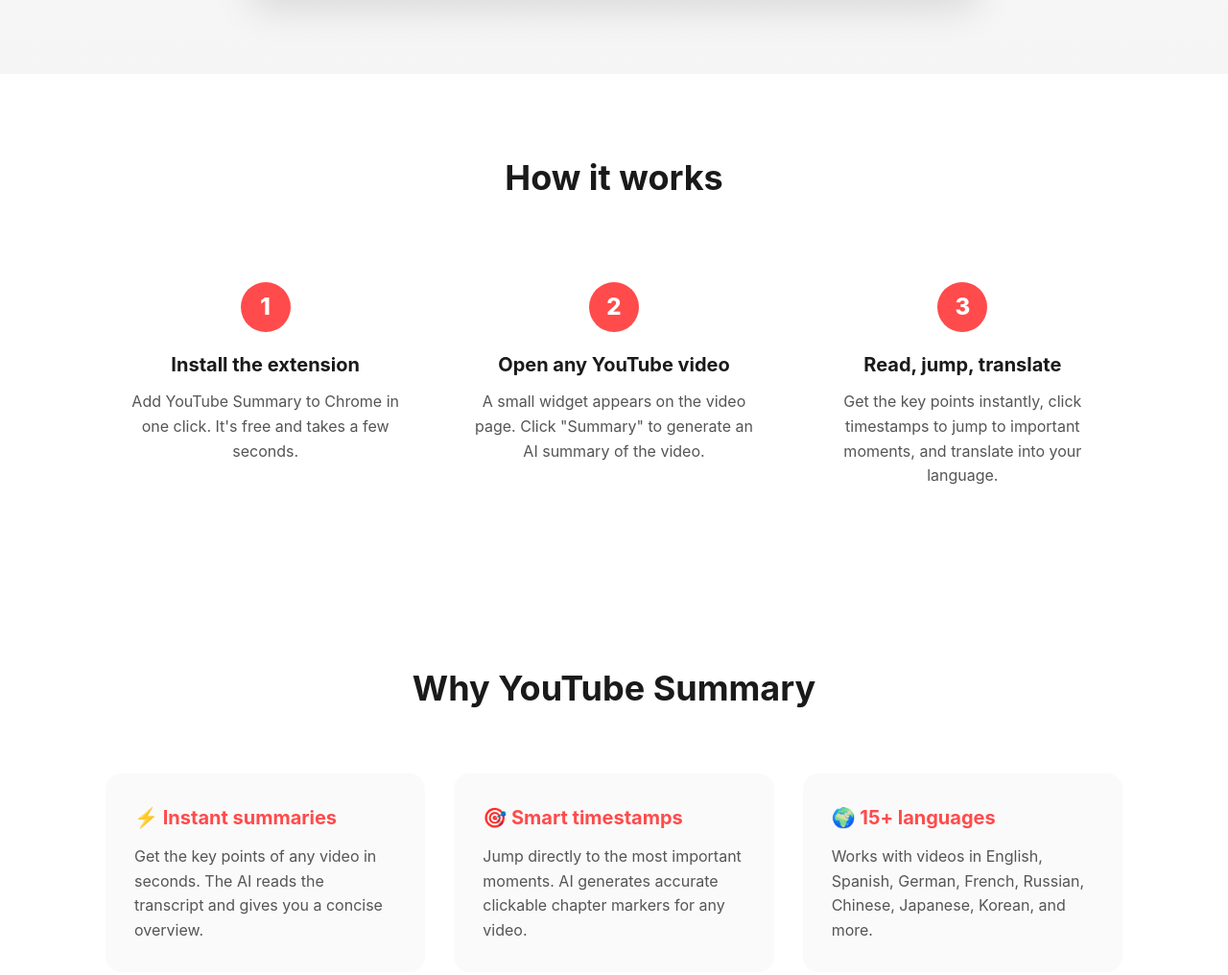
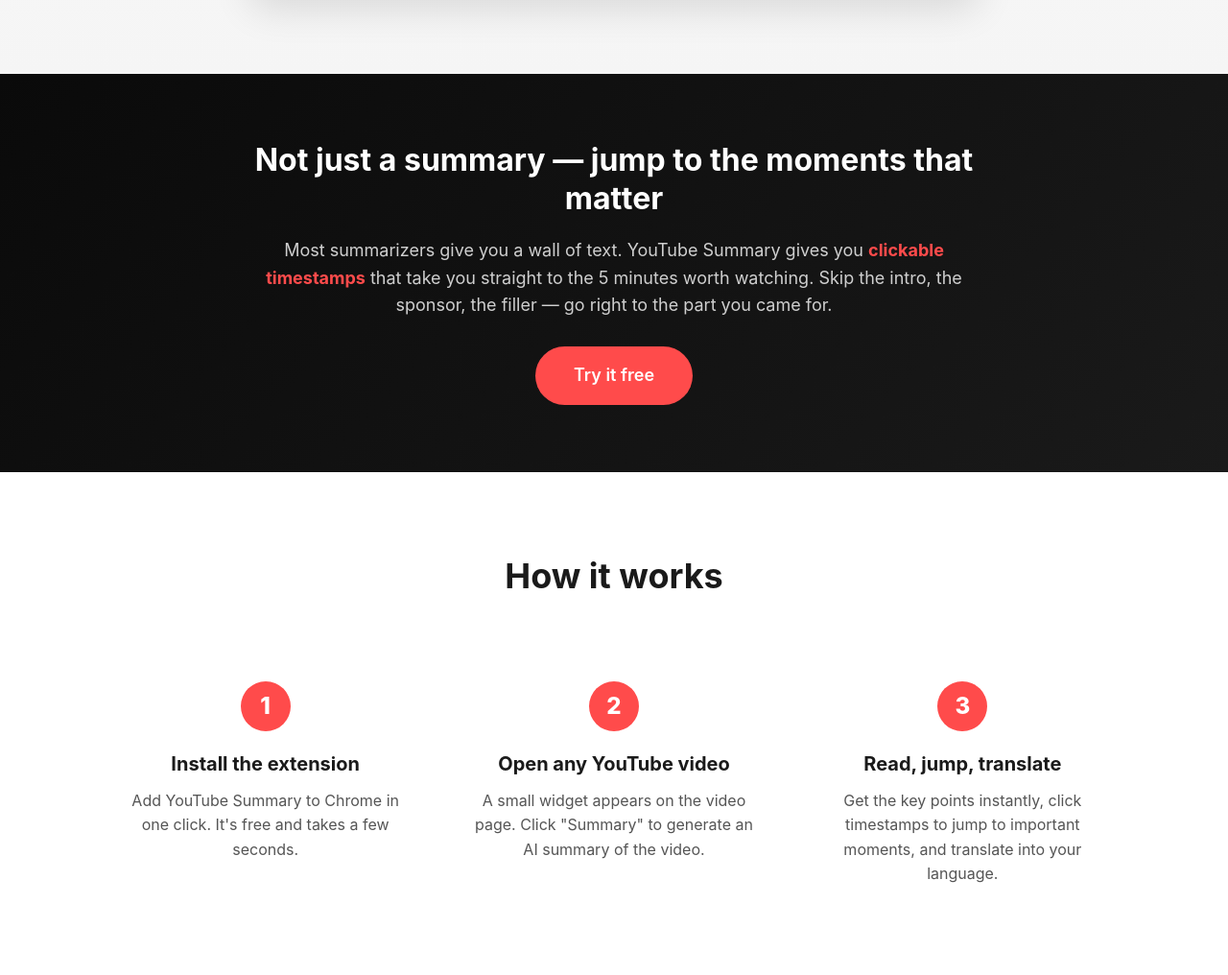
Before and after one commit to isa7777777/yt-summary-landing, a plain HTML site: page index.html in a window 1280 px wide. Shown: the part 996-2012 px from the top of the page at 96% size. Drawn offline with Linux system fonts and the light colour scheme.

Commit message:
Add files via upload
new version

```diff
--- a/index.html
+++ b/index.html
@@ -97,6 +97,16 @@
   </div>
 </section>
 
+<section class="timestamp-banner">
+  <div class="container">
+    <div class="ts-content">
+      <h2>Not just a summary — jump to the moments that matter</h2>
+      <p>Most summarizers give you a wall of text. YouTube Summary gives you <strong>clickable timestamps</strong> that take you straight to the 5 minutes worth watching. Skip the intro, the sponsor, the filler — go right to the part you came for.</p>
+      <a href="https://chromewebstore.google.com/detail/ippdkmjbdjofdhmjlbamjfdcbejmkkkd" class="cta-button" target="_blank" rel="noopener">Try it free</a>
+    </div>
+  </div>
+</section>
+
 <section class="how" id="how">
   <div class="container">
     <h2>How it works</h2>
@@ -124,8 +134,8 @@
   <div class="container">
     <h2>Why YouTube Summary</h2>
     <div class="features-grid">
+      <div class="feature"><h3>🎯 Clickable timestamps</h3><p>Jump straight to the moments that matter. AI generates accurate, clickable chapter markers for any video — one click and you're there.</p></div>
       <div class="feature"><h3>⚡ Instant summaries</h3><p>Get the key points of any video in seconds. The AI reads the transcript and gives you a concise overview.</p></div>
-      <div class="feature"><h3>🎯 Smart timestamps</h3><p>Jump directly to the most important moments. AI generates accurate clickable chapter markers for any video.</p></div>
       <div class="feature"><h3>🌍 15+ languages</h3><p>Works with videos in English, Spanish, German, French, Russian, Chinese, Japanese, Korean, and more.</p></div>
       <div class="feature"><h3>🔄 Translate on the fly</h3><p>Watching a video in another language? Translate the summary into your language with one click.</p></div>
       <div class="feature"><h3>🚀 Adaptive length</h3><p>Short summary for short videos, detailed for long ones. Always the right amount of information.</p></div>
--- a/style.css
+++ b/style.css
@@ -645,3 +645,31 @@ footer .copyright {
   border-color: #ff4b4b;
   color: #ff4b4b;
 }
+
+/* Timestamp highlight banner */
+.timestamp-banner {
+  background: linear-gradient(135deg, #0a0a0a 0%, #1a1a1a 100%);
+  padding: 70px 0;
+}
+.timestamp-banner .ts-content {
+  max-width: 760px;
+  margin: 0 auto;
+  text-align: center;
+}
+.timestamp-banner h2 {
+  color: #fff;
+  font-size: 32px;
+  margin-bottom: 20px;
+  line-height: 1.25;
+}
+.timestamp-banner p {
+  color: #cfcfcf;
+  font-size: 18px;
+  margin-bottom: 28px;
+}
+.timestamp-banner strong {
+  color: #ff4b4b;
+}
+@media (max-width: 600px) {
+  .timestamp-banner h2 { font-size: 25px; }
+}
```
